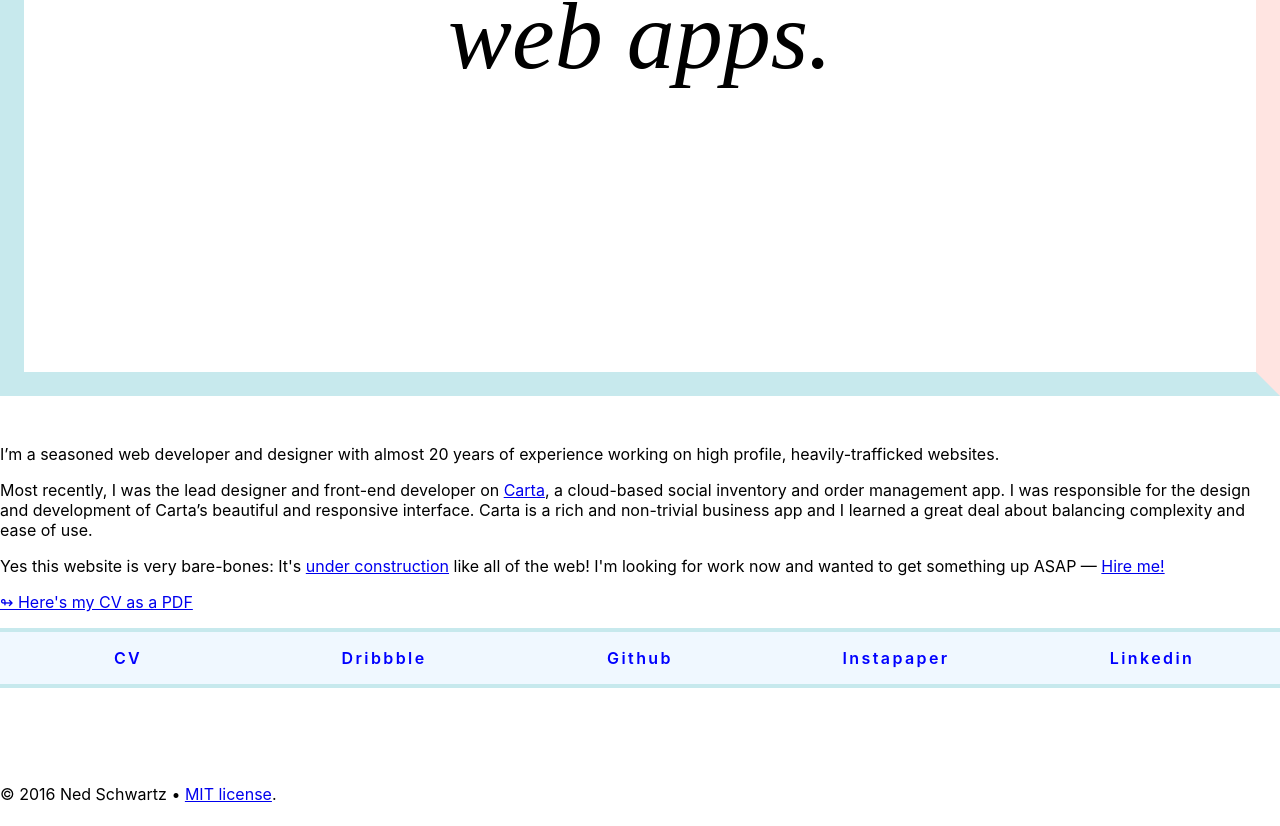
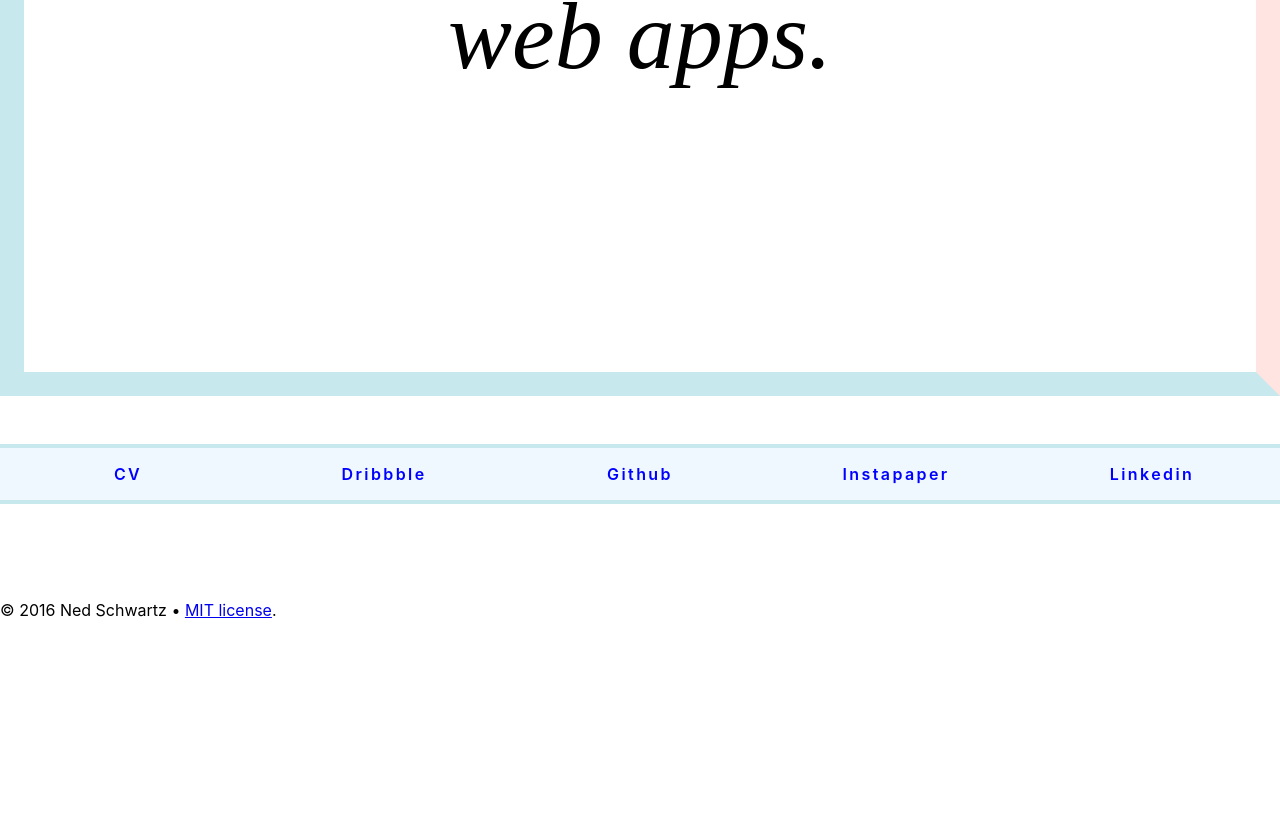
Before and after one commit to theinterned/theinterned.net, a React (Create React App) app: page / in a window 1280 px wide. Shown: the part 612-1438 px from the top of the page. After the commit the page ends 1254 px from the top, so only its background shows below. Built offline with nearby package versions, Linux system fonts and the light colour scheme.

Commit message:
deltes the hidden blurb

```diff
--- a/src/App.js
+++ b/src/App.js
@@ -138,23 +138,6 @@ class App extends Component {
           &mdash;<br/>
           I design & build<br/>
           web apps.</Title>
-        <div className="blurb">
-          <p>I’m a seasoned web developer and designer with almost 20 years of
-            experience working on high profile, heavily-trafficked websites.</p>
-          <p>Most recently, I was the lead designer and front-end developer
-            on <a href="http://getcarta.com" className="carta">Carta</a>, a
-            cloud-based social inventory and order management app. I was
-            responsible for the design and development of Carta’s beautiful and
-            responsive interface. Carta is a rich and non-trivial business app
-            and I learned a great deal about balancing complexity and ease of
-            use.</p>
-          <p>Yes this website is very bare-bones: It's <a href="https://github.com/theinterned/theinterned.net">
-            under construction</a> like all of the web! I'm looking for work now
-            and wanted to get something up ASAP &mdash; <a href="mailto:ned@theinterned.net?subject=let%27s%20work%20together%20to%20make%20the%20internet%20great!">Hire me!</a></p>
-          <p className="CV_dl">
-            <a href="https://www.dropbox.com/s/3jxewz8yj4mg9tz/Ned_Schwartz_CV.pdf?dl=0">↬ Here's my CV as a PDF</a>
-          </p>
-        </div>
         <Links>
           <LinkItem><Link href="https://www.dropbox.com/s/3jxewz8yj4mg9tz/Ned_Schwartz_CV.pdf?dl=0">CV</Link></LinkItem>
           <LinkItem><Link href="https://dribbble.com/theinterned">Dribbble</Link></LinkItem>
```
